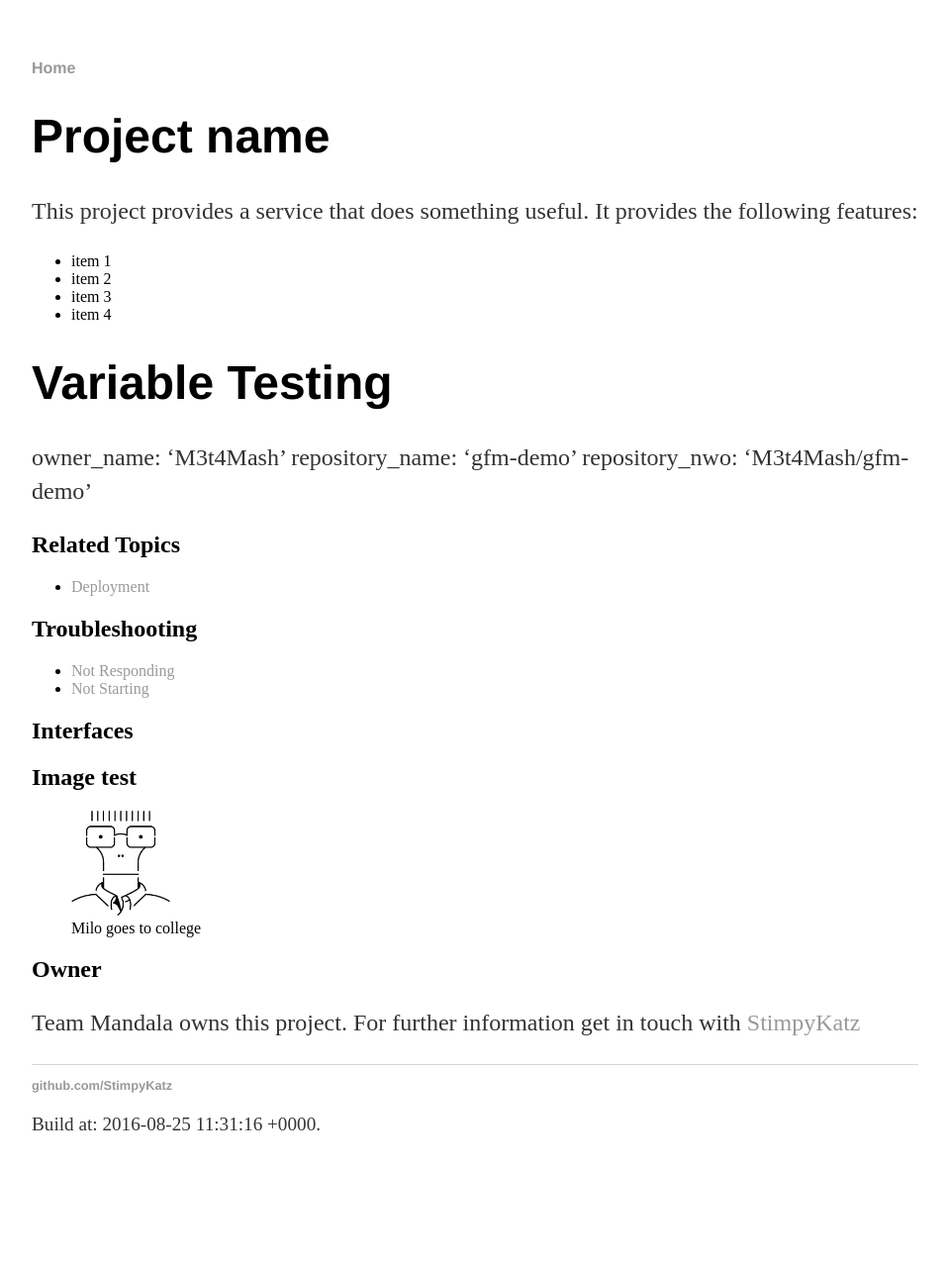
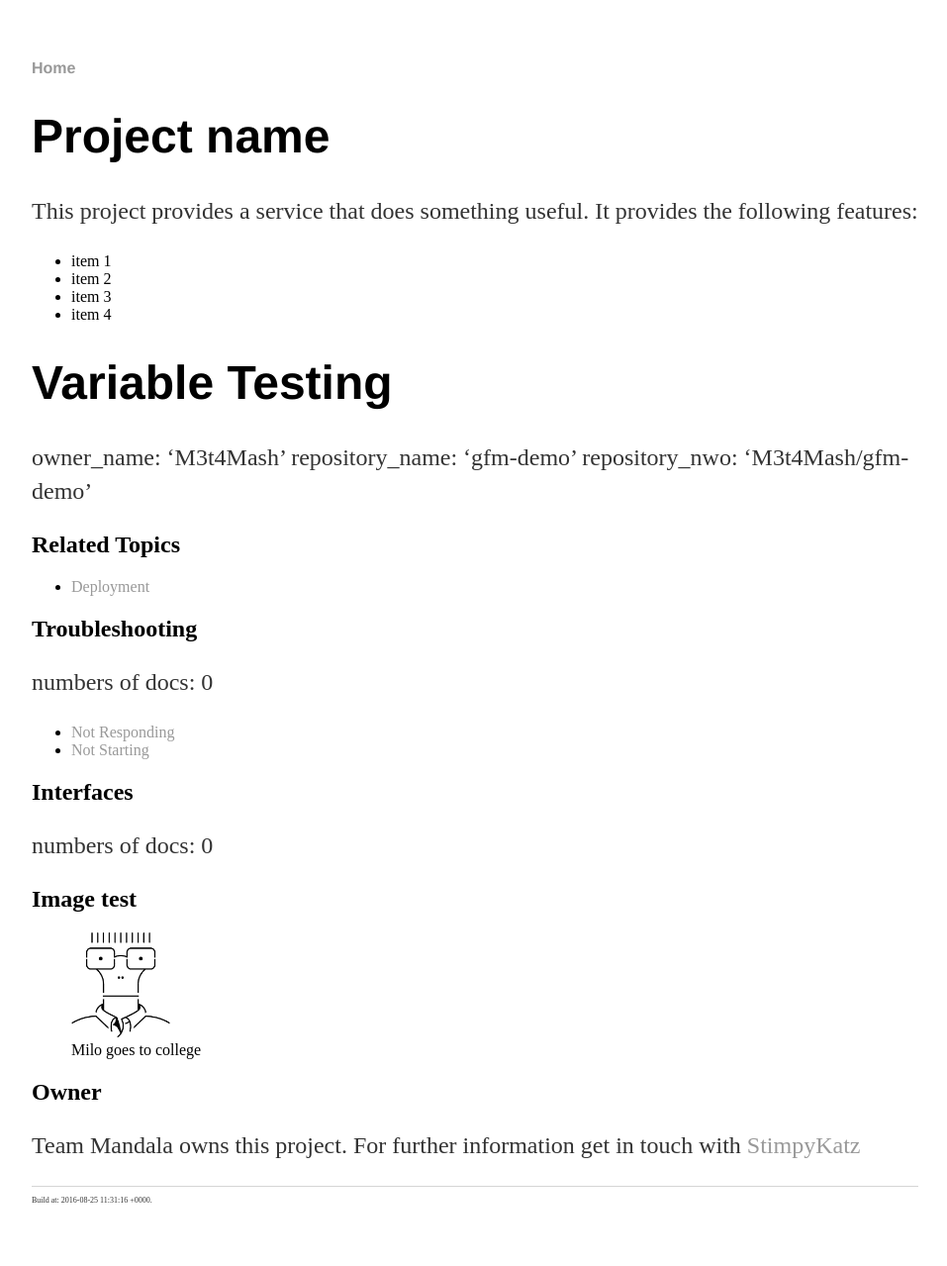
Before and after one commit to M3t4Mash/gfm-demo, a Jekyll site: the page built from index.md, in a window 1280 px wide. Shown: the whole page at 99% size, without its empty margins (160-1117 px from the left). Built offline with Jekyll 4.4.1, drawn with Linux system fonts in a browser that asks for light colours; before the commit the page ends 1210 px from its top, so only the background shows below that.

Commit message:
foo check collection size

```diff
--- a/_includes/listCollection
+++ b/_includes/listCollection
@@ -2,6 +2,7 @@
 {% assign collectionName = include.collection | split: "-" %}
 {% assign collectionLabel = collectionName[1] | capitalize %}
 <h2 id="{{ include.collection }}">{{ collectionLabel }}</h2>
+numbers of docs: {{site.[include.collection].docs | size}}
 <ul>
 {% for i in site.[include.collection] %}
   <li>
--- a/_layouts/default.html
+++ b/_layouts/default.html
@@ -17,10 +17,7 @@
 
 			</div><!-- /.container -->
 			<footer>
-	    		<ul>
-	        		<li><a href="https://github.com/StimpyKatz">github.com/StimpyKatz</a></li>
-				</ul>
-				<p>Build at: {{ site.time}}.</p>
+				<p style="font-size:8px">Build at: {{ site.time}}.</p>
 			</footer>
 		</body>
 	</html>
```
